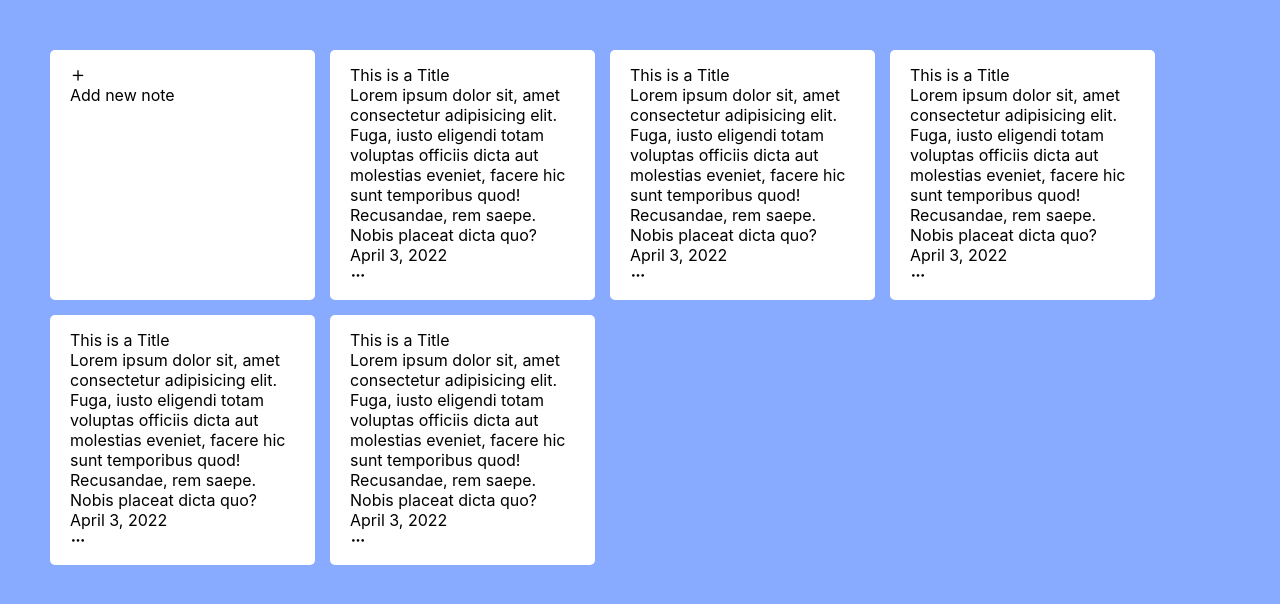
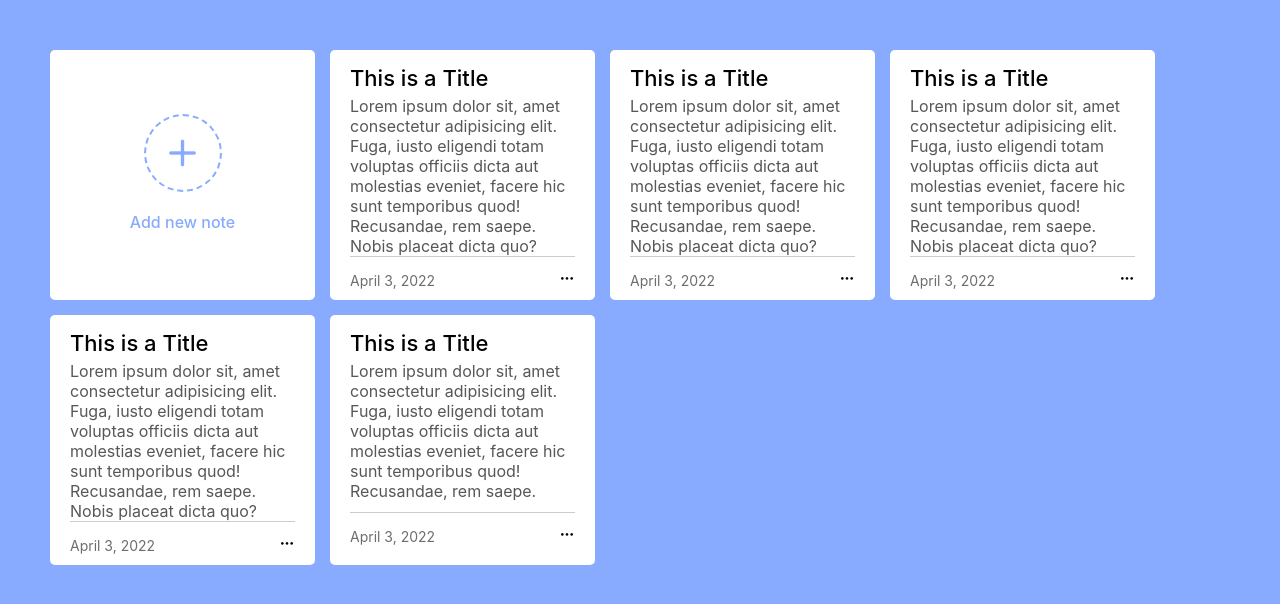
Before and after one commit to rlawlsdn263/javascript-notes-app, a website built with Vite: page index.html in a window 1280 px wide. Built offline with nearby package versions, Linux system fonts and the light colour scheme; a web font is replaced by a local one.

Commit message:
justify-content: space-between을 했지만 간격이 벌어지지 않는 문제가 발생
.bottom-content에 padding-top: 10px가 들어가 위로 간격이 생겼지만, 상단 HTML 요소와의 간격은 벌어지지가 않았다.

이를 해결하기 위해 .note에 justify-content: space-between을 제공했다. 하지만 강의 영상과는 다르게 간격이 벌어지지 않았고 확인해본 결과 예시 문구의 길이가 길어 flex를 사용함으로 생긴 공백이 전부 채워진 것이었다.

```diff
--- a/index.html
+++ b/index.html
@@ -94,8 +94,7 @@
           <span
             >Lorem ipsum dolor sit, amet consectetur adipisicing elit. Fuga,
             iusto eligendi totam voluptas officiis dicta aut molestias eveniet,
-            facere hic sunt temporibus quod! Recusandae, rem saepe. Nobis
-            placeat dicta quo?</span
+            facere hic sunt temporibus quod! Recusandae, rem saepe.</span
           >
         </div>
         <div class="bottom-content">
--- a/style.css
+++ b/style.css
@@ -26,3 +26,61 @@ body {
   border-radius: 5px;
   padding: 15px 20px 20px 20px;
 }
+
+/* 메모 추가하기 */
+.add-box, .icon, .bottom-content {
+  display: flex;
+  align-items: center;
+  justify-content: space-between;
+}
+
+.add-box {
+  flex-direction: column;
+  justify-content: center;
+  cursor: pointer;
+}
+
+.add-box .icon {
+  height: 78px;
+  width: 78px;
+  color: #88ABFF;
+  font-size: 40px;
+  border-radius: 50%;
+  justify-content: center;
+  border: 2px dashed #88ABFF;
+}
+
+.add-box p {
+  color: #88ABFF;
+  font-weight: 500;
+  margin-top: 20px;
+}
+
+/* 메모 */
+.wrapper .note {
+  display: flex;
+  flex-direction: column;
+  justify-content: space-between;
+}
+
+.note p {
+  font-size: 22px;
+  font-weight: 500;
+}
+
+.note span {
+  display: block;
+  margin-top: 5px;
+  color: #575757;
+  font-size: 16px;
+}
+
+.note .bottom-content {
+  padding-top: 10px;
+  border-top: 1px solid #ccc;
+}
+
+.bottom-content span {
+  color: #6d6d6d;
+  font-size: 14px;
+}
```
